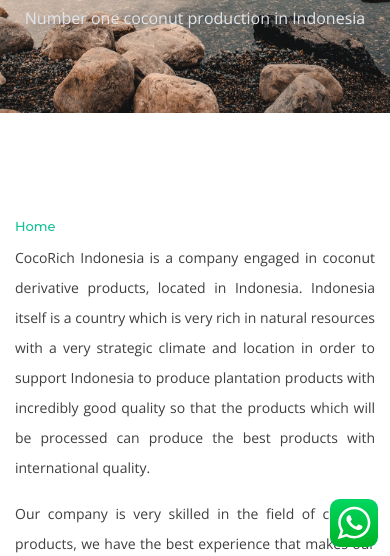
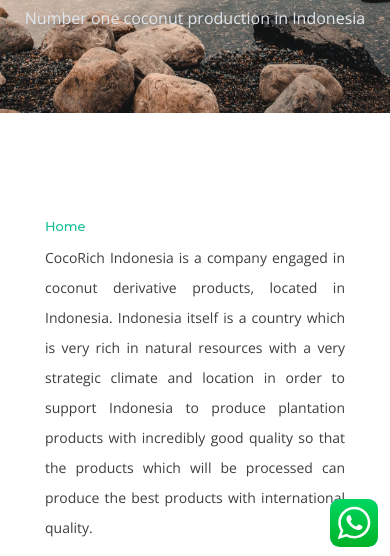
Before and after one commit to abdullahaaf/cocorich.github.io, a plain HTML site: page index.html in a window 390 px wide. Shown: the part 285-841 px from the top of the page. Drawn offline with nearby package versions, Linux system fonts and the light colour scheme.

Commit message:
spacing padding in mobile

```diff
--- a/css/styles.css
+++ b/css/styles.css
@@ -2577,6 +2577,13 @@ svg#svg239 path{
 	}
 }
 
+@media (max-width: 575px) {
+	.basic-1, .cards-2, .cards-1, .ex-basic-2 {
+		padding-left: 30px;
+		padding-right: 30px;
+	}
+}
+
 /* progress bar */
 .progress .progress-bar {
 	-webkit-transition: none !important;
```
Also changed, not shown: product.html (+0 -4 lines).
